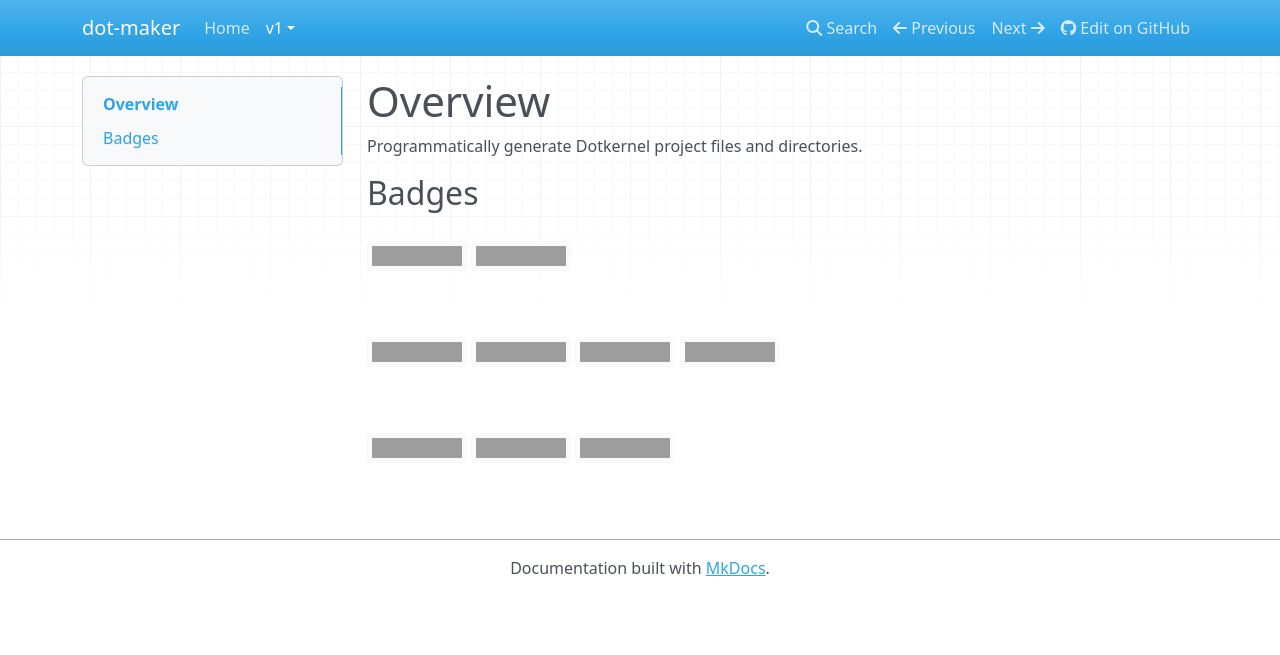
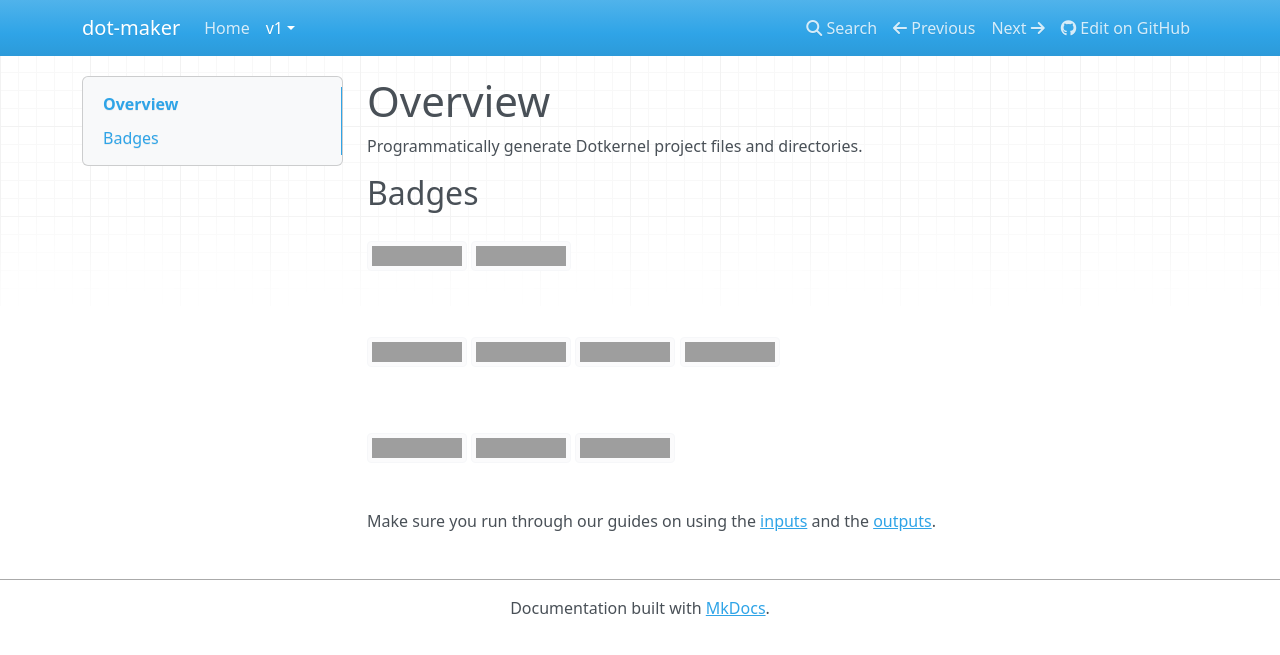
Before and after one commit to dotkernel/dot-maker, an MkDocs documentation site: the page built from docs/book/v1/overview.md, in a window 1280 px wide. Shown: the top 655 px of the page. Built offline with MkDocs 1.6.1, drawn with Linux system fonts in a browser that asks for light colours; nearby versions of some CDN libraries; grey boxes are pictures that could not be loaded.

Commit message:
WIP
Signed-off-by: alexmerlin <alex.merlin.1985@gmail.com>

```diff
--- a/docs/book/v1/overview.md
+++ b/docs/book/v1/overview.md
@@ -15,3 +15,5 @@ Programmatically generate Dotkernel project files and directories.
 [![Build Static](https://github.com/dotkernel/dot-maker/actions/workflows/continuous-integration.yml/badge.svg?branch=1.0)](https://github.com/dotkernel/dot-maker/actions/workflows/continuous-integration.yml)
 [![codecov](https://codecov.io/gh/dotkernel/dot-maker/graph/badge.svg?token=KT9UA402B4)](https://codecov.io/gh/dotkernel/dot-maker)
 [![PHPStan](https://github.com/dotkernel/dot-maker/actions/workflows/static-analysis.yml/badge.svg?branch=1.0)](https://github.com/dotkernel/dot-maker/actions/workflows/static-analysis.yml)
+
+Make sure you run through our guides on using the [inputs](./io/input.md) and the [outputs](./io/output.md).
```
